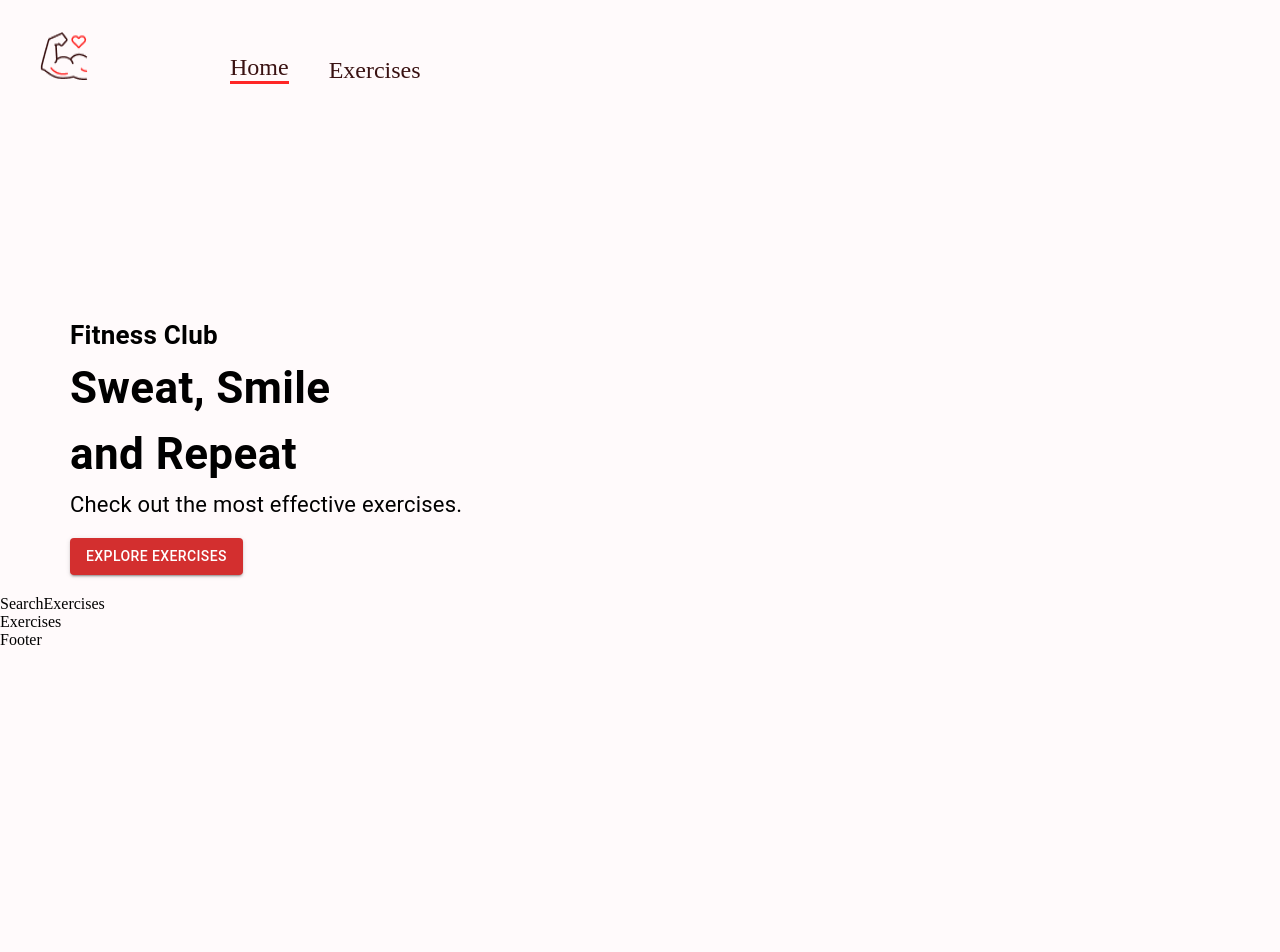
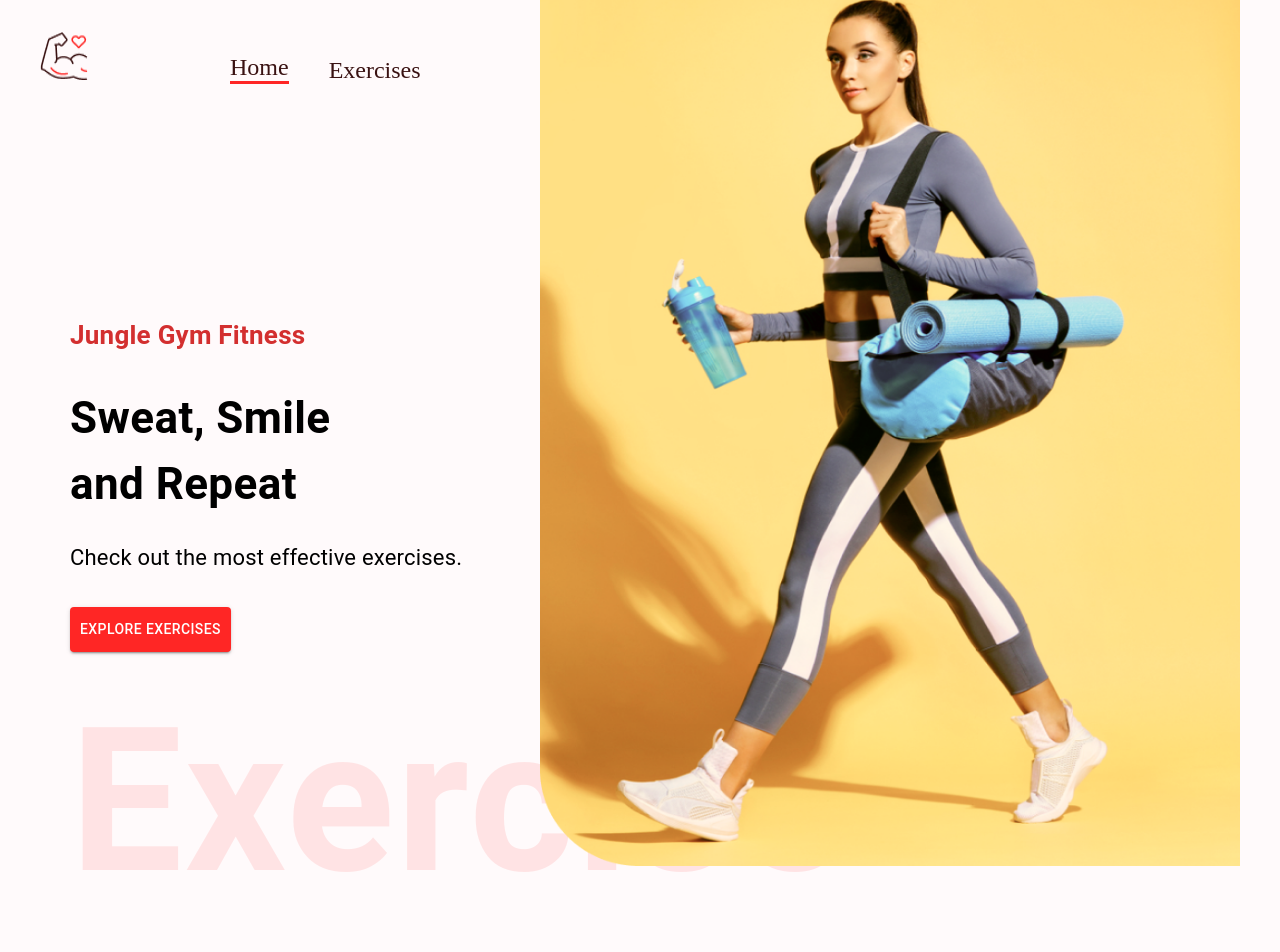
Before and after one commit to johnwhittenstudio/fitness_app, a React (Create React App) app: page / in a window 1280 px wide. Shown: the top 952 px of the page. Before the commit the page ends 800 px from the top, so only its background shows below. Built offline with nearby package versions, Linux system fonts and the light colour scheme.

Commit message:
finish HeroBanner

```diff
--- a/src/components/HeroBanner.js
+++ b/src/components/HeroBanner.js
@@ -1,5 +1,7 @@
 import React from 'react';
 import { Box, Stack, Typography, Button } from '@mui/material';
+
+import HeroBannerImage from '../assets/images/banner.png'
 
 const HeroBanner = () => {
   return (
@@ -7,23 +9,52 @@
         mt: { lg: '212px', xs: '70px'},
         ml: { sm: '50px' }
     }} position="relative" p="20px">
-        <Typography colo="#FF2625"
-        fontWeight="600" fontSize="26px">
-            Fitness Club
+        <Typography
+            color="#d32f2f"
+            fontWeight="600"
+            fontSize="26px"
+        >
+            Jungle Gym Fitness
         </Typography>
-        <Typography fontWeight={700}
-        sx={{ fontSize: { lg: '44px', xs: '40px'}}}
+
+        <Typography
+            fontWeight={700}
+            sx={{ fontSize: { lg: '44px', xs: '40px'}}}
+            mb="23px" mt="30px"
         >
             Sweat, Smile <br /> and Repeat
         </Typography>
-        <Typography fontSize="22px"
-        lineHeight="35px" mb={2}>
+
+        <Typography
+            fontSize="22px"
+            lineHeight="35px"
+            mb={4}
+        >
             Check out the most effective exercises.
         </Typography>
-        <Button variant="contained"
-        color="error">
+
+        <Button
+            variant="contained"
+            color="error"
+            href="#exercises"
+            sx={{ backgroundColor: '#FF2625', padding: '10px'}}
+        >
             Explore Exercises
         </Button>
+
+        <Typography
+            fontWeight={600}
+            color="#FF2625"
+            sx={{
+                opacity: 0.1,
+                display: { lg: 'block', xs: 'none'}
+            }}
+            fontSize="200px"
+        >
+            Exercise
+        </Typography>
+        <img src={HeroBannerImage} alt="banner"
+        className="hero-banner-img" />
     </Box>
   )
 }
```
